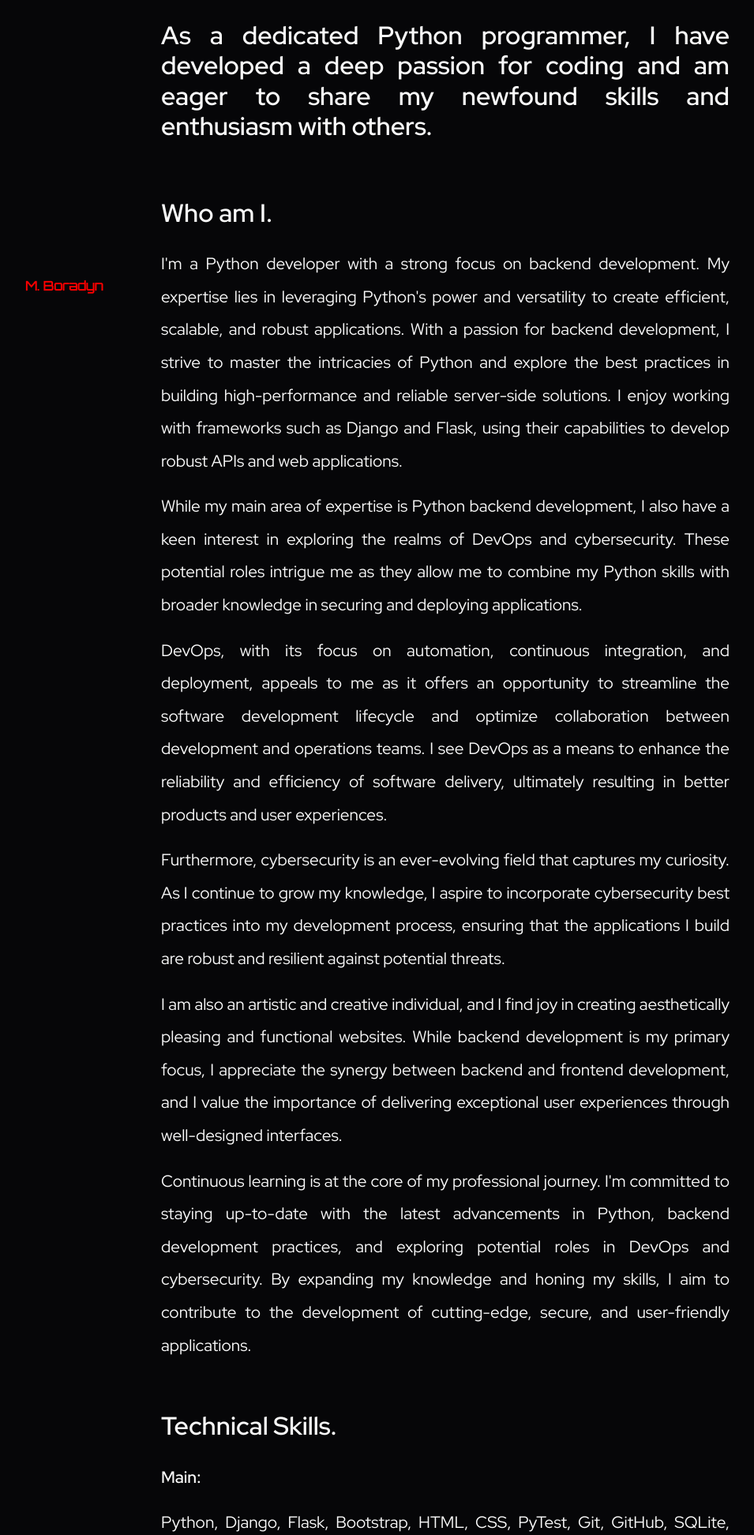
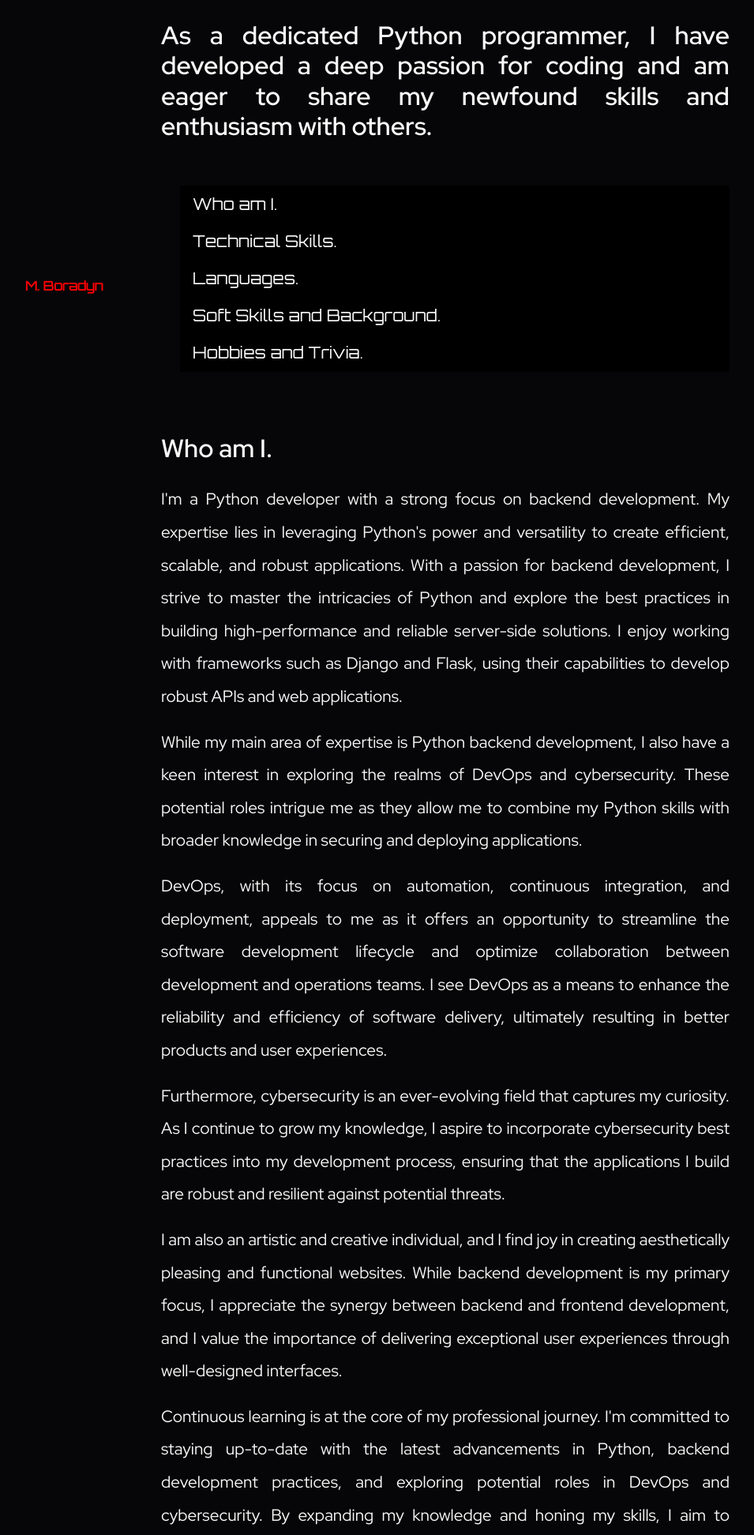
Before and after one commit to Veluthil/Portfolio-Project, a Flask app: page /about in a window 1280 px wide. Shown: the part 346-2290 px from the top of the page at 79% size, without its empty margins (88-1043 px from the left). Run offline with Flask 2, Linux system fonts and the light colour scheme; some libraries are stand-ins or nearby versions.

Commit message:
Update about.html

```diff
--- a/templates/about.html
+++ b/templates/about.html
@@ -12,62 +12,76 @@
             <h2 class="subtitle">As a dedicated Python programmer, I have developed a deep passion for coding
                 and am eager to share my newfound skills and enthusiasm with others.</h2>
             <br>
-            <h2>Who am I.</h2>
+            <li class="nav-item stack">
+                <a class="nav-link active text-reset stack" style="--index: 0;" href="#whoami">Who am I.</a>
+            </li>
+            <li class="nav-item stack">
+                <a class="nav-link active text-reset stack" style="--index: 0;" href="#techskills">Technical Skills.</a>
+            </li>
+            <li class="nav-item stack">
+                <a class="nav-link active text-reset stack" style="--index: 0;" href="#lang">Languages.</a>
+            </li>
+            <li class="nav-item stack">
+                <a class="nav-link active text-reset stack" style="--index: 0;" href="#softskills">Soft Skills and Background.</a>
+            </li>
+            <li class="nav-item stack">
+                <a class="nav-link active text-reset stack" style="--index: 0;" href="#hobbies">Hobbies and Trivia.</a>
+            </li>
+            <br>
+            <br>
+            <h2 id="whoami">Who am I.</h2>
             <p>I'm a Python developer with a strong focus on backend development. My expertise lies in leveraging
                 Python's power and versatility to create efficient, scalable, and robust applications.
                 With a passion for backend development, I strive to master the intricacies of Python and explore
                 the best practices in building high-performance and reliable server-side solutions. I enjoy working
                 with frameworks such as Django and Flask, using their capabilities to develop robust APIs
                 and web applications.</p>
-                <p>While my main area of expertise is Python backend development, I also have a keen interest in exploring
+            <p>While my main area of expertise is Python backend development, I also have a keen interest in exploring
                 the realms of DevOps and cybersecurity. These potential roles intrigue me as they allow me to combine
                 my Python skills with broader knowledge in securing and deploying applications.</p>
-                <p>DevOps, with its focus on automation, continuous integration, and deployment, appeals to me as it offers
+            <p>DevOps, with its focus on automation, continuous integration, and deployment, appeals to me as it offers
                 an opportunity to streamline the software development lifecycle and optimize collaboration between
                 development and operations teams. I see DevOps as a means to enhance the reliability and efficiency of
                 software delivery, ultimately resulting in better products and user experiences.</p>
-                <p>Furthermore, cybersecurity is an ever-evolving field that captures my curiosity. As I continue to grow
+            <p>Furthermore, cybersecurity is an ever-evolving field that captures my curiosity. As I continue to grow
                 my knowledge, I aspire to incorporate cybersecurity best practices into my development process, ensuring
                 that the applications I build are robust and resilient against potential threats.</p>
-                <p>I am also an artistic and creative individual, and I find joy in creating aesthetically pleasing and
+            <p>I am also an artistic and creative individual, and I find joy in creating aesthetically pleasing and
                 functional websites. While backend development is my primary focus, I appreciate the synergy between
                 backend and frontend development, and I value the importance of delivering exceptional user experiences
                 through well-designed interfaces.</p>
-                <p>Continuous learning is at the core of my professional journey. I'm committed to staying up-to-date with
+            <p>Continuous learning is at the core of my professional journey. I'm committed to staying up-to-date with
                 the latest advancements in Python, backend development practices, and exploring potential roles in
                 DevOps and cybersecurity. By expanding my knowledge and honing my skills, I aim to contribute to the
                 development of cutting-edge, secure, and user-friendly applications.</p>
             <br>
-            <h2>Technical Skills.</h2>
-            <p><b>Main:</b></p>
-            <p>Python, Django, Flask, Bootstrap, HTML, CSS, PyTest, Git, GitHub, SQLite, Postgres.</p>
-            <p><b>DevOps:</b></p>
-            <p>CI/CD, Ubuntu Linux, CentOS Linux, Docker, Oracle Virtual Box, VMware, Vagrant,
+            <h2 id="techskills">Technical Skills.</h2>
+            <p><b>Main:</b> Python, Django, Flask, Bootstrap, HTML, CSS, PyTest, Git, GitHub, SQLite, Postgres.</p>
+            <p><b>DevOps:</b> CI/CD, Ubuntu Linux, CentOS Linux, Docker, Oracle Virtual Box, VMware, Vagrant,
                 AWS, and still learning.</p>
-            <p><b>Cybersecurity:</b></p>
-            <p>Kali Linux, Network Fundamentals, Networking, Subnetting, Metasploit, Burp Suite,
+            <p><b>Cybersecurity:</b> Linux, Network Fundamentals, Networking, Subnetting, Metasploit, Burp Suite,
                 Wireshark, VMware, Troubleshooting Tools, Bash, Power Shell.</p>
-            <p><b>Currently learning:</b></p>
-            <p>Linux (Ubuntu and CentOS) and Vagrant,
+            <p><b>Currently learning:</b> Linux (Ubuntu and CentOS) and Vagrant,
                 Docker, Docker-Compose, AWS (S3, RDS, EC2, Beanstalk).</p>
-            <p><b>Soon will dive into:</b></p>
-            <p>Ansible, Maven, Kubernetes, Terraform, Jenkins, CloudFormation, Prometheus.</p>
+            <p><b>Soon will dive into:</b> Ansible, Maven, Kubernetes, Terraform, Jenkins, CloudFormation, Prometheus.
+            </p>
             <br>
-            <h2>Languages.</h2>
+            <h2 id="lang">Languages.</h2>
             <p><b>English</b>: C1.</p>
             <p><b>Japanese</b>: N3.</p>
             <p><b>German</b>: A2.</p>
             <p><b>Polish</b>: Native.</p>
             <br>
-            <h2>Soft Skills and Background.</h2>
+            <h2 id="softskills">Soft Skills and Background.</h2>
             <p>While my higher education is in veterinary medicine, I have developed a broad range of skills that
-                are transferable to other fields. As a Doctor of Veterinary Medicine (DVM), I have demonstrated that I am a
+                are transferable to other fields. As a Doctor of Veterinary Medicine (DVM), I have demonstrated that I
+                am a
                 highly analytical and reliable individual with a compassionate nature and a strong problem-solving
                 mindset. My education has taught me to approach problems critically and holistically, and to work
                 with great perseverance and resilience in the face of obstacles. Additionally, I have developed
                 a capacity for thinking outside the box, learning quickly, and adapting easily to new environments.</p>
             <br>
-            <h2>Hobbies and Trivia.</h2>
+            <h2 id="hobbies">Hobbies and Trivia.</h2>
             <p>I have always been fascinated by Japanese culture since childhood, and this interest continues to
                 this day. In my free time, I enjoy immersing myself in the language and aim to become fluent,
                 with the ultimate goal of working in Tokyo or Osaka. Additionally, I discovered programming over
```
